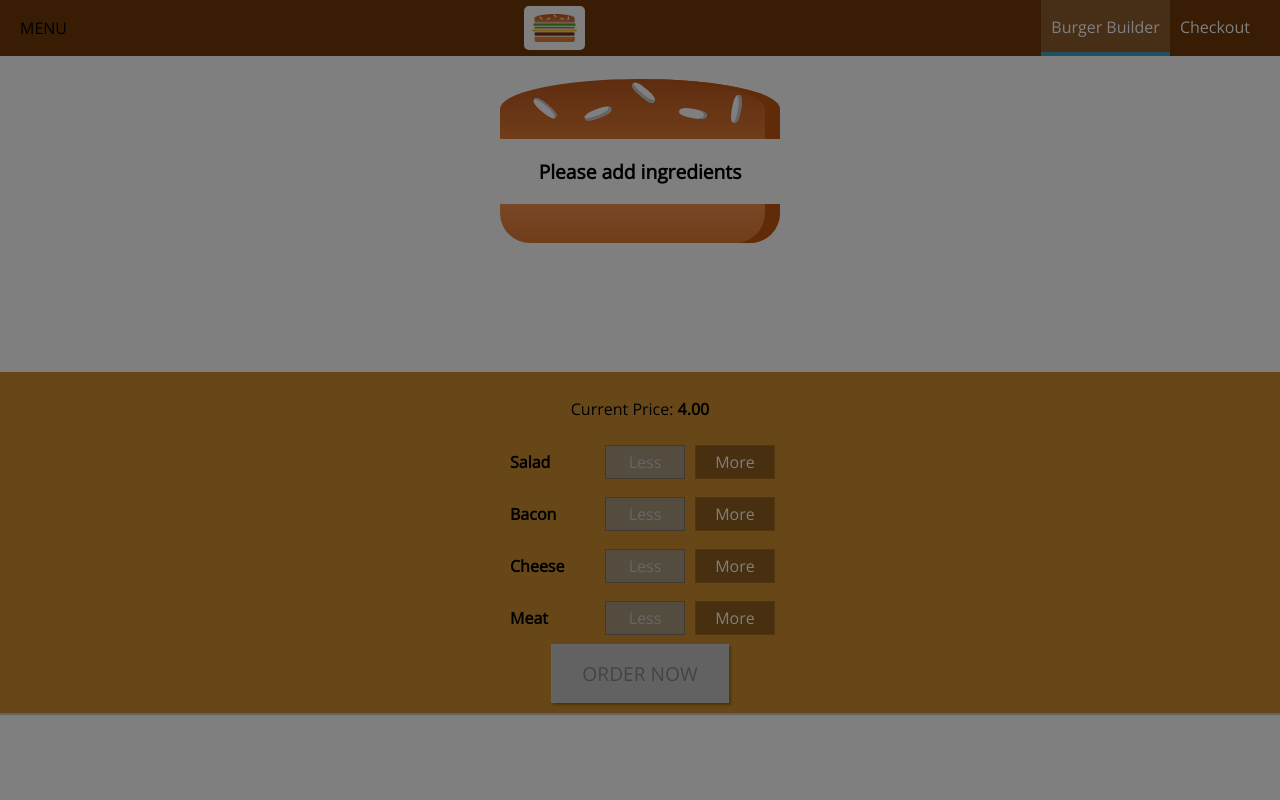
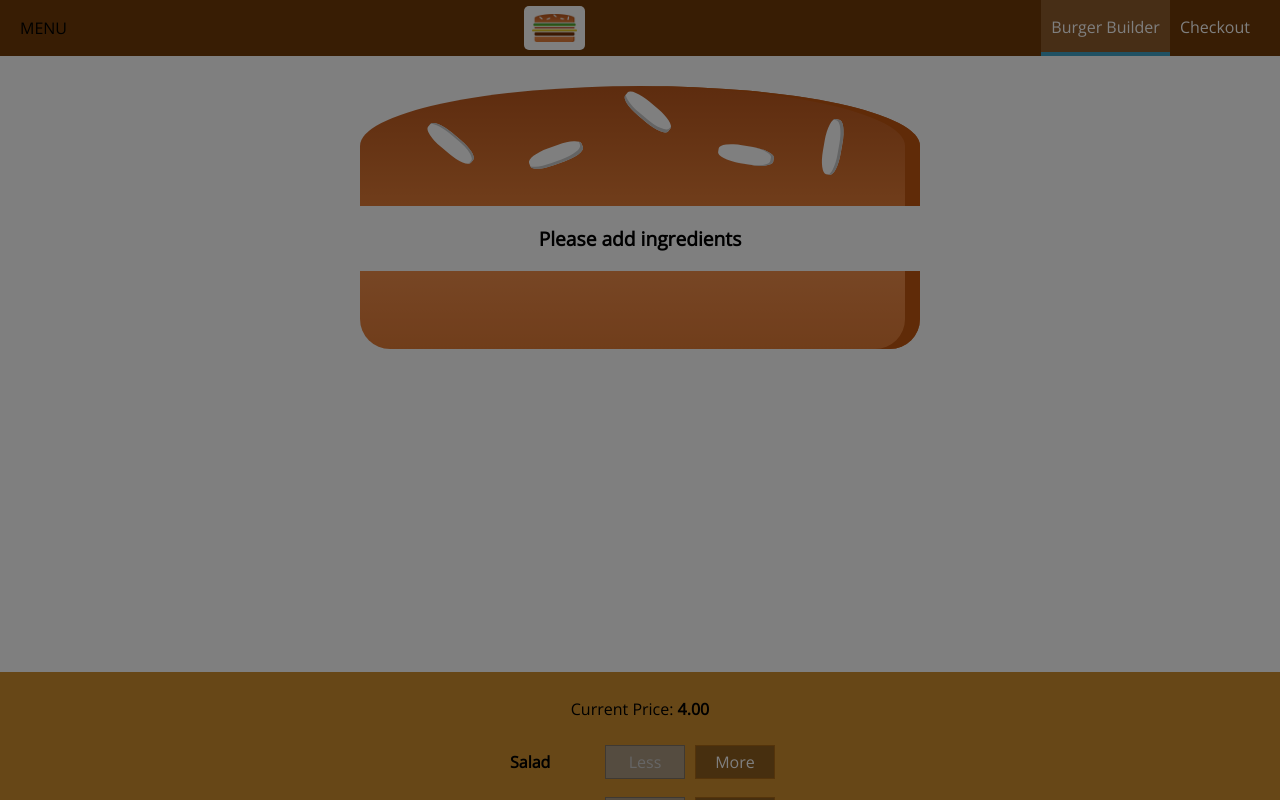
Before and after one commit to devpato/BurgerBuilder-React, a React (Create React App) app: page / in a window 1280 px wide. Shown: the top 800 px of the page. Built offline with nearby package versions, Linux system fonts and the light colour scheme.

Commit message:
css fixes

```diff
--- a/src/components/Burger/BuildControls/BuildControls.module.css
+++ b/src/components/Burger/BuildControls/BuildControls.module.css
@@ -2,7 +2,7 @@
   width: 100%;
   background-color: #cf8f2e;
   display: flex;
-  flex-direction: column;
+  flex-flow: column;
   align-items: center;
   box-shadow: 0 2px 1px #ccc;
   margin: auto;
--- a/src/components/Burger/Burger.module.css
+++ b/src/components/Burger/Burger.module.css
@@ -8,10 +8,10 @@
   font-size: 1.2rem;
 }
 
-@media (min-width: 1000px) and (min-height: 700px) {
+@media (min-width: 500px) and (min-height: 400px) {
   .Burger {
-    width: 700px;
-    height: 600px;
+    width: 350px;
+    height: 300px;
   }
 }
 
@@ -22,9 +22,9 @@
   }
 }
 
-@media (min-width: 500px) and (min-height: 400px) {
+@media (min-width: 1000px) and (min-height: 700px) {
   .Burger {
-    width: 350px;
-    height: 300px;
+    width: 700px;
+    height: 600px;
   }
 }
```
